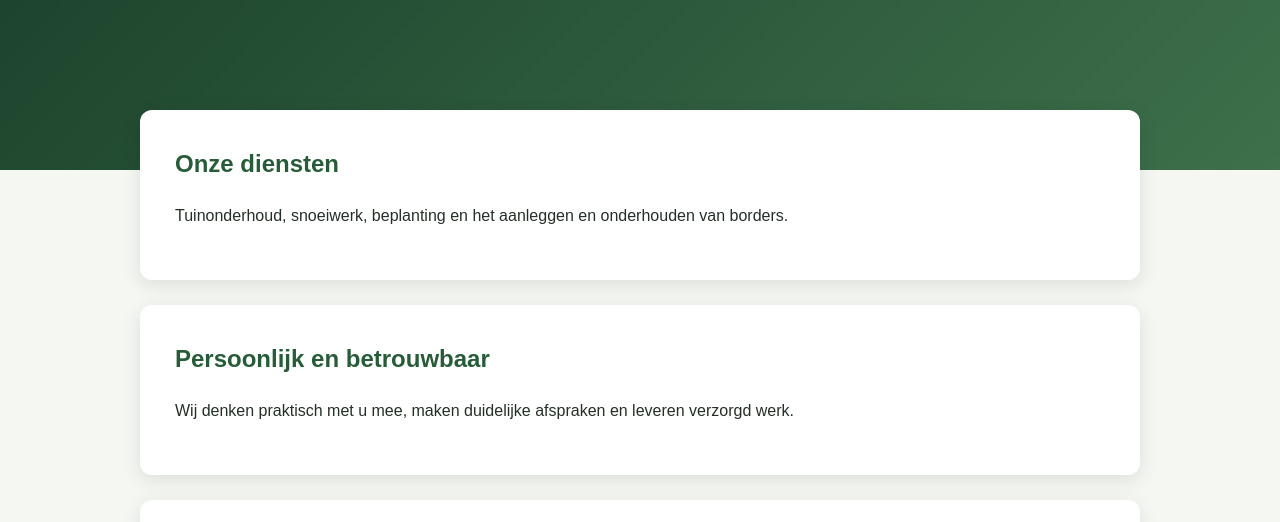
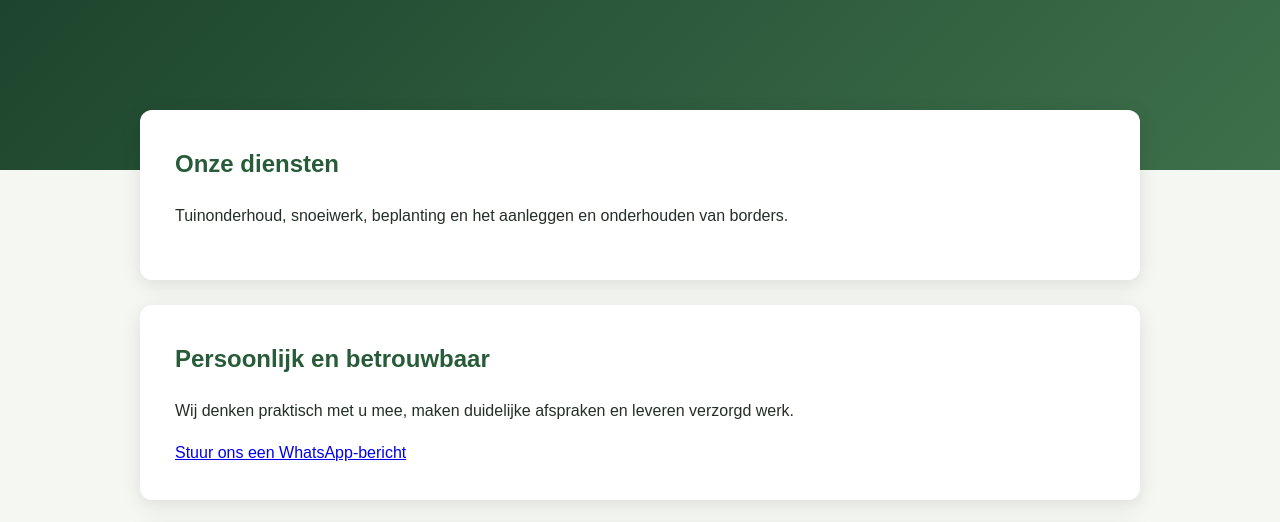
Before and after one commit to boertienjack07-jpg/Boertien-Groenwerk, a plain HTML site: page index.html in a window 1280 px wide. Shown: the part 250-772 px from the top of the page. Drawn offline with Linux system fonts and the light colour scheme.

Commit message:
Update index.html

```diff
--- a/index.html
+++ b/index.html
@@ -22,6 +22,12 @@
         <section>
             <h2>Persoonlijk en betrouwbaar</h2>
             <p>Wij denken praktisch met u mee, maken duidelijke afspraken en leveren verzorgd werk.</p>
+            <a class="whatsapp-knop"
+   href="https://wa.me/31612345678?text=Hallo%20Boertien%20Groenwerk%2C%20ik%20wil%20graag%20meer%20informatie."
+   target="_blank"
+   rel="noopener noreferrer">
+   Stuur ons een WhatsApp-bericht
+</a>
         </section>
 
         <section>
```
